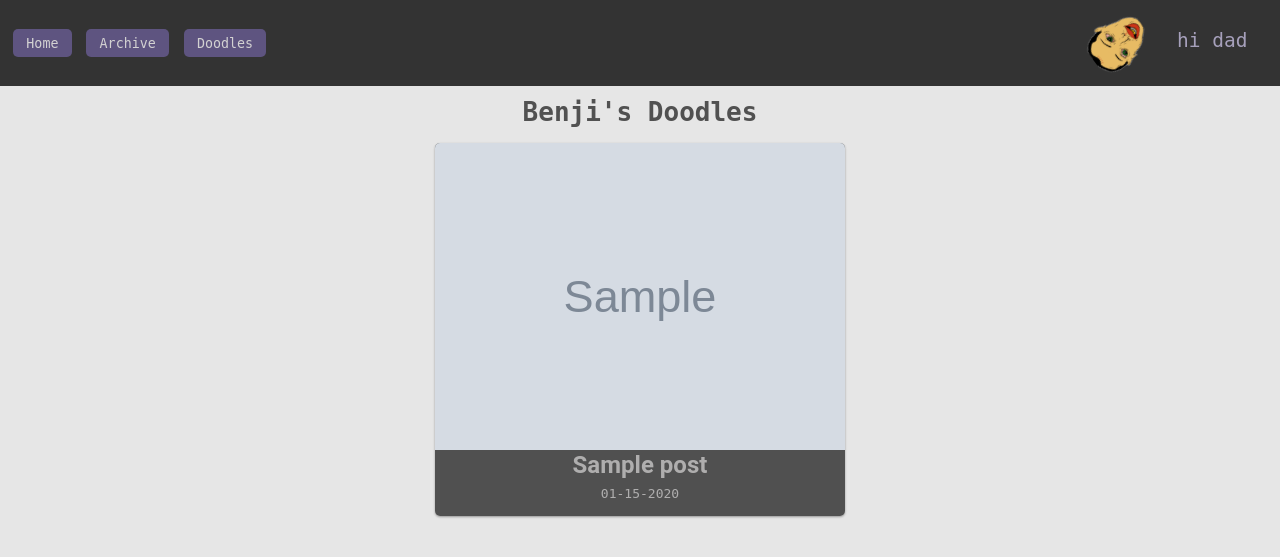
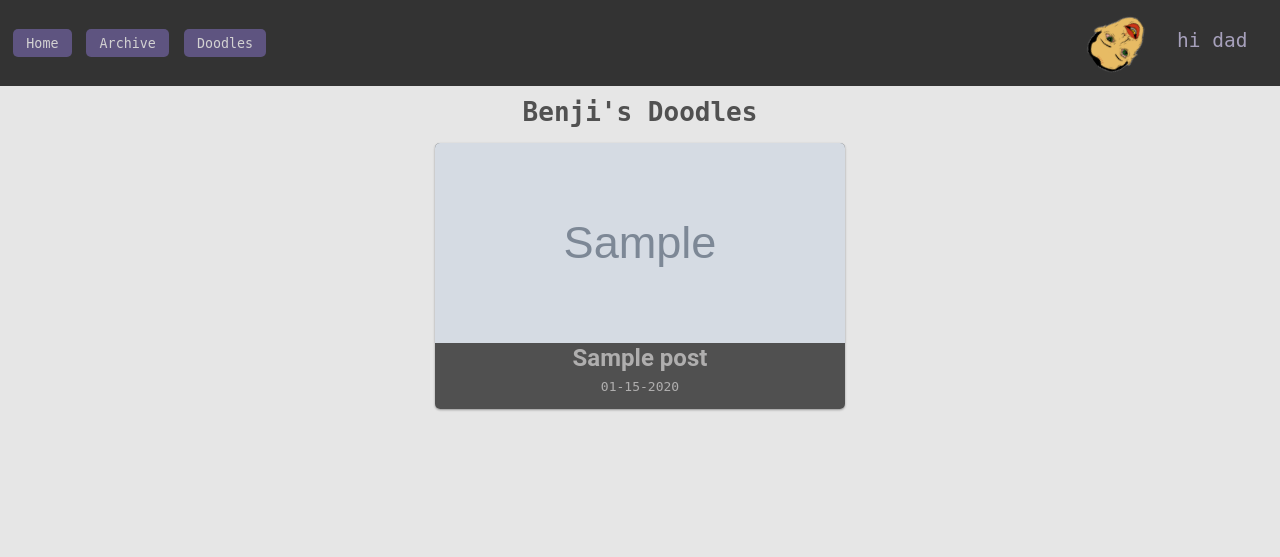
Before and after one commit to wesbob/hi_dad, a Flask app: page /img_gal in a window 1280 px wide. Shown: the top 557 px of the page. Run offline with Flask 3, Linux system fonts and the light colour scheme; tables that the repository leaves empty hold one stand-in row (values such as "Sample post"); grey boxes marked "Sample" are stand-in pictures.

Commit message:
Update styles.css

```diff
--- a/static/styles.css
+++ b/static/styles.css
@@ -178,12 +178,14 @@ p {
 
   .image-gallery-item img {
     width: 100%;
-    height: auto;
+    height: 200px; /* Set a fixed height for the images */
     display: block;
     border-radius: 5px;
     border-bottom-left-radius: 0;
     border-bottom-right-radius: 0;
+    object-fit: cover; /* Add this line to maintain the aspect ratio */
   }
+
 
   .image-gallery-item .info-container {
     text-align: center;
```
